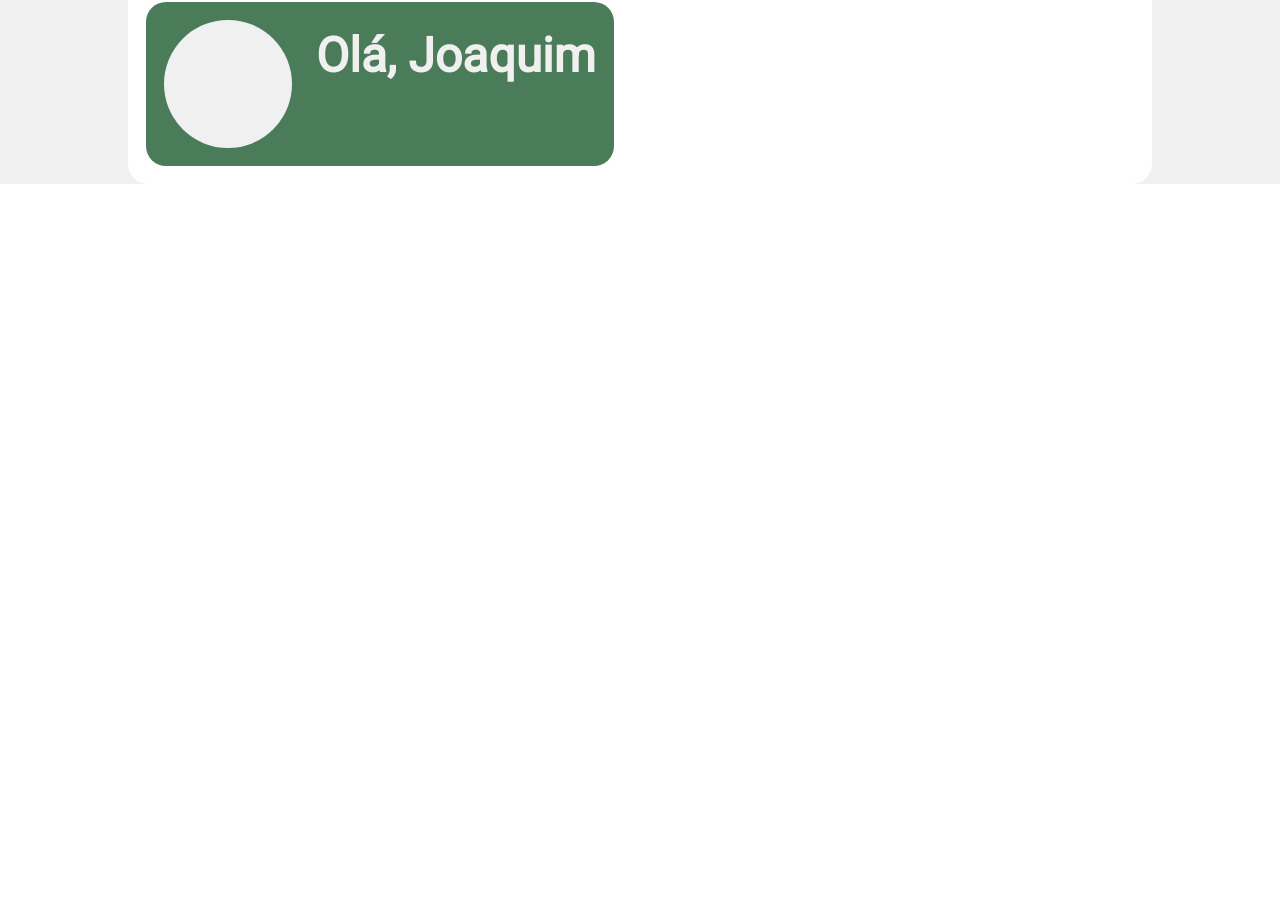
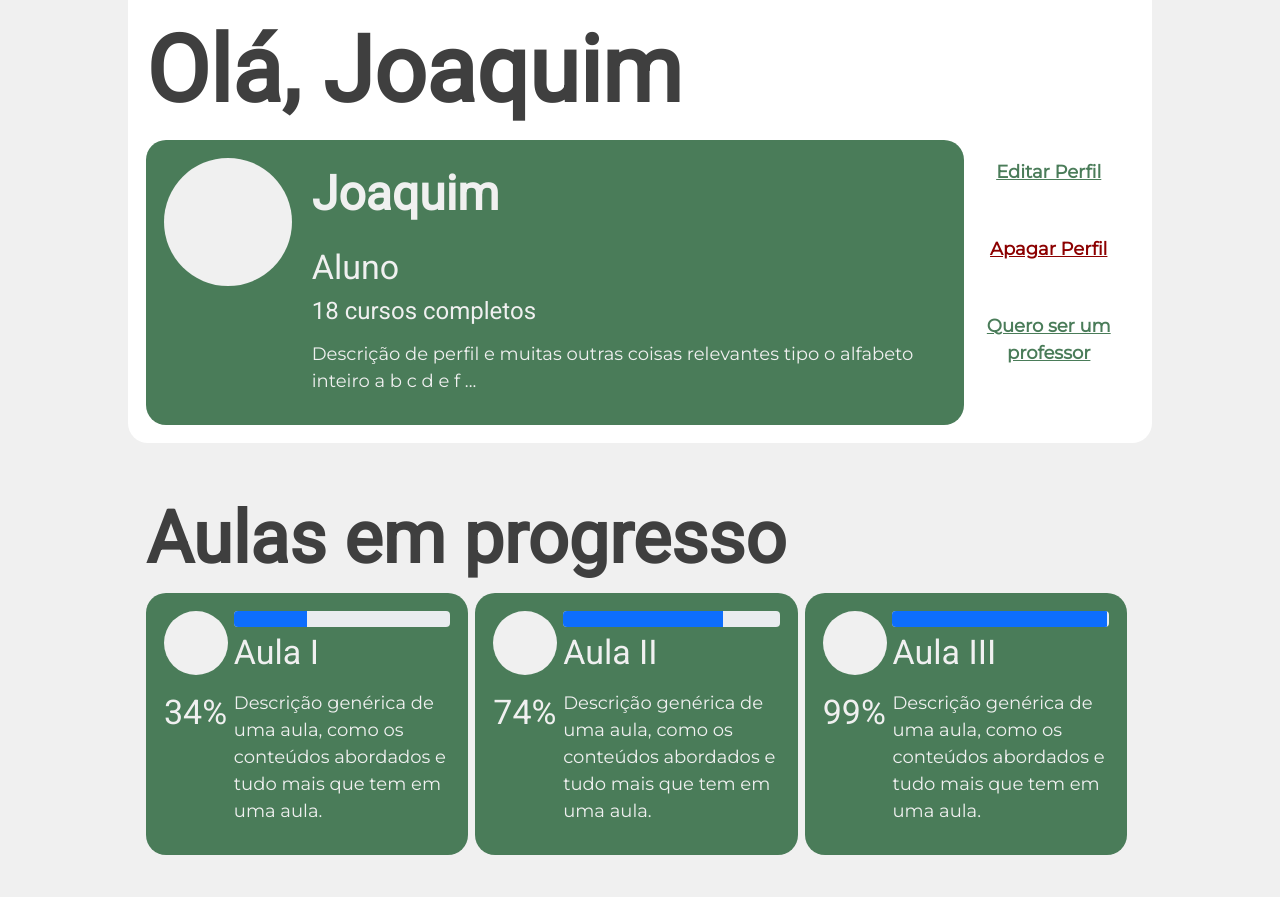
Before and after one commit to GabrielKishida/Iara, a React (Create React App) app: page /user in a window 1280 px wide. Shown: the part 138-1035 px from the top of the page. Before the commit the page ends 800 px from the top, so only its background shows below. Built offline with nearby package versions, Linux system fonts and the light colour scheme.

Commit message:
🚧 Work on User Page

```diff
--- a/src/components/button/button.tsx
+++ b/src/components/button/button.tsx
@@ -31,3 +31,19 @@ export const PrimaryButton = styled(Button).attrs(() => ({
   border-radius: ${SPACING.borderRadius}px;
   padding: ${SPACING.medium}px;
 `;
+
+interface LinkButtonProps {
+  delete?: boolean;
+}
+
+export const LinkButton = styled(Button).attrs(() => ({
+  variant: "link",
+}))`
+  color: ${(props: LinkButtonProps) =>
+    props.delete ? COLORS.red : COLORS.verdeEscuro};
+  font-weight: bold;
+  font-family: "Montserrat", regular;
+  font-size: 18px;
+  padding: ${SPACING.medium}px;
+  max-width: 200px;
+`;
--- a/src/components/card/card.style.tsx
+++ b/src/components/card/card.style.tsx
@@ -1,8 +1,13 @@
 import styled from "styled-components";
 import { COLORS, SPACING } from "../theme";
 
+interface CardContainerProps {
+  color?: string;
+}
+
 export const CardContainer = styled.div`
-  background-color: ${COLORS.verdeEscuro};
+  background-color: ${(props: CardContainerProps) =>
+    props.color ?? COLORS.verdeEscuro};
   border-radius: ${SPACING.borderRadius}px;
   padding: ${SPACING.medium}px;
   flex-direction: row;
@@ -14,3 +19,10 @@ export const MockCircle = styled.div`
   height: ${SPACING.xHuge * 2}px;
   border-radius: ${SPACING.xHuge}px;
 `;
+
+export const MockSmallCircle = styled.div`
+  background-color: ${COLORS.xLightGray};
+  width: ${SPACING.xLarge * 2}px;
+  height: ${SPACING.xLarge * 2}px;
+  border-radius: ${SPACING.xLarge}px;
+`;
--- a/src/components/card/card.tsx
+++ b/src/components/card/card.tsx
@@ -1,50 +1,6 @@
-import { H3, H4, H5, Body } from "../typography";
-import { VSeparator, HSeparator } from "../theme";
-import { CardContainer, MockCircle } from "./card.style";
+import { CardContainer } from "./card.style";
 import React from "react";
-import { Col, Row } from "../theme/grid";
-
-interface ProfileCardProps {
-  title: string;
-  role?: string;
-  subtitle?: string;
-  description?: string;
-}
 
 export const Card: React.FC = (props) => {
   return <CardContainer>{props.children}</CardContainer>;
 };
-
-export const ProfileCard: React.FC<ProfileCardProps> = (props) => {
-  return (
-    <CardContainer>
-      <Row>
-        <Col>
-          <MockCircle />
-        </Col>
-        <HSeparator />
-        <Col>
-          <H3 white>{props.title}</H3>
-          <VSeparator half />
-          {props.role && (
-            <div>
-              <H4 white>{props.role}</H4>
-            </div>
-          )}
-          {props.subtitle && (
-            <div>
-              <H5 white>{props.subtitle}</H5>
-              <VSeparator half />
-            </div>
-          )}
-          {props.description && (
-            <div>
-              <Body white>{props.description}</Body>
-              <VSeparator half />
-            </div>
-          )}
-        </Col>
-      </Row>
-    </CardContainer>
-  );
-};
--- /dev/null
+++ b/src/components/card/class_card.tsx
@@ -0,0 +1,45 @@
+import { H4, Body } from "../typography";
+import { VSeparator, HSeparator, COLORS } from "../theme";
+import { CardContainer, MockSmallCircle } from "./card.style";
+import React from "react";
+import { Col, Row } from "../theme/grid";
+import ProgressBar from "react-bootstrap/ProgressBar";
+
+interface ClassCardProps {
+  name: string;
+  classType: "inProgress" | "finished";
+  description?: string;
+  progress?: number;
+}
+
+export const ClassCard: React.FC<ClassCardProps> = (props) => {
+  const cardColor =
+    props.classType === "inProgress" ? COLORS.verdeEscuro : COLORS.darkGray;
+  return (
+    <CardContainer color={cardColor}>
+      <Row>
+        <Col>
+          <MockSmallCircle />
+          {props.progress && (
+            <div>
+              <VSeparator half />
+              <H4 white>{props.progress + "%"}</H4>
+            </div>
+          )}
+        </Col>
+        <HSeparator />
+        <Col>
+          {props.progress && <ProgressBar now={props.progress} />}
+          <H4 white>{props.name}</H4>
+          <VSeparator half />
+          {props.description && (
+            <div>
+              <Body white>{props.description}</Body>
+              <VSeparator half />
+            </div>
+          )}
+        </Col>
+      </Row>
+    </CardContainer>
+  );
+};
--- a/src/components/card/index.ts
+++ b/src/components/card/index.ts
@@ -1 +1,2 @@
 export * from "./card";
+export * from "./profile_card";
--- /dev/null
+++ b/src/components/card/profile_card.tsx
@@ -0,0 +1,46 @@
+import { H3, H4, H5, Body } from "../typography";
+import { VSeparator, HSeparator } from "../theme";
+import { CardContainer, MockCircle } from "./card.style";
+import React from "react";
+import { Col, Row } from "../theme/grid";
+
+interface ProfileCardProps {
+  title: string;
+  role?: string;
+  subtitle?: string;
+  description?: string;
+}
+
+export const ProfileCard: React.FC<ProfileCardProps> = (props) => {
+  return (
+    <CardContainer>
+      <Row>
+        <Col>
+          <MockCircle />
+        </Col>
+        <HSeparator />
+        <Col>
+          <H3 white>{props.title}</H3>
+          <VSeparator half />
+          {props.role && (
+            <div>
+              <H4 white>{props.role}</H4>
+            </div>
+          )}
+          {props.subtitle && (
+            <div>
+              <H5 white>{props.subtitle}</H5>
+              <VSeparator half />
+            </div>
+          )}
+          {props.description && (
+            <div>
+              <Body white>{props.description}</Body>
+              <VSeparator half />
+            </div>
+          )}
+        </Col>
+      </Row>
+    </CardContainer>
+  );
+};
--- a/src/components/theme/colors.ts
+++ b/src/components/theme/colors.ts
@@ -13,4 +13,5 @@ export const COLORS = {
   lightGray: "#d9d9d9",
   xLightGray: "#f0f0f0",
   white: "#ffffff",
+  red: "#8c0000",
 };
--- a/src/components/theme/grid.ts
+++ b/src/components/theme/grid.ts
@@ -28,6 +28,17 @@ export const DivLine = styled.div`
 `;
 
 export const Col = styled.div`
-  ${(props: ColProps) => props.size ?? `flex: ${props.size}`}
-  align-items: center;
+  display: flex;
+  flex-direction: column;
+  ${(props: ColProps) => props.size ?? `flex: ${props.size};`}
 `;
+
+export const VBox = styled.div`
+  display: flex;
+  flex-direction: column;
+  width: 80%;
+  padding: ${SPACING.medium}px;
+  justify-content: flex-start;
+  align-self: center;
+  flex-wrap: wrap;
+`;
--- a/src/components/theme/spacing.ts
+++ b/src/components/theme/spacing.ts
@@ -20,6 +20,10 @@ export const VSeparator = styled.div`
     props.half ? SPACING.small : SPACING.large}px;
 `;
 
+export const BigHSeparator = styled.div`
+  width: ${SPACING.xHuge}px;
+`;
+
 export const HSeparator = styled.div`
   width: ${(props: SeparatorProps) =>
     props.half ? SPACING.small : SPACING.large}px;
--- a/src/components/white_box/white_box.tsx
+++ b/src/components/white_box/white_box.tsx
@@ -1,15 +1,9 @@
 import styled from "styled-components";
 import { COLORS, SPACING } from "../theme";
+import { VBox } from "../theme/grid";
 
-export const WhiteBox = styled.div`
-  display: flex;
+export const WhiteBox = styled(VBox)`
   background-color: ${COLORS.white};
   border-bottom-left-radius: ${SPACING.borderRadius}px;
   border-bottom-right-radius: ${SPACING.borderRadius}px;
-  margin-horizontal: ${SPACING.huge}px;
-  width: 80%;
-  padding: ${SPACING.medium}px;
-  justify-content: flex-start;
-  align-self: center;
-  flex-wrap: wrap;
 `;
--- a/src/modules/UserPage/UserPage.tsx
+++ b/src/modules/UserPage/UserPage.tsx
@@ -1,6 +1,7 @@
-import { ProfileCard } from "../../components";
-import { Links } from "../../components/links";
-import { Grid, Row } from "../../components/theme/grid";
+import { H1, H2, ProfileCard, VSeparator, HSeparator } from "../../components";
+import { LinkButton } from "../../components/button";
+import { ClassCard } from "../../components/card/class_card";
+import { Col, Grid, Row, VBox } from "../../components/theme/grid";
 import { WhiteBox } from "../../components/white_box/white_box";
 
 export const UserPage: React.FC = () => {
@@ -8,9 +9,85 @@ export const UserPage: React.FC = () => {
     <Grid>
       <Row>
         <WhiteBox>
-          <ProfileCard title="Olá, Joaquim" />
+          <Row justifyContent="flex-start">
+            <H1>Olá, Joaquim</H1>
+          </Row>
+          <Row justifyContent="flex-start">
+            <Col size={1}>
+              <ProfileCard
+                title="Joaquim"
+                role="Aluno"
+                subtitle="18 cursos completos"
+                description="Descrição de perfil e muitas outras coisas relevantes tipo o alfabeto inteiro a b c d e f ..."
+              />
+            </Col>
+            <Col size={3}>
+              <LinkButton>Editar Perfil</LinkButton>
+              <VSeparator half />
+              <LinkButton delete>Apagar Perfil</LinkButton>
+              <VSeparator half />
+              <LinkButton>Quero ser um professor</LinkButton>
+              <VSeparator half />
+            </Col>
+          </Row>
         </WhiteBox>
+      </Row>
+      <VSeparator />
+      <Row>
+        <VBox>
+          <H2>Aulas em progresso</H2>
+          <Row justifyContent="flex-start">
+            {MOCK_CLASSES.map((classData) => (
+              <>
+                <ClassCard
+                  classType="inProgress"
+                  name={classData.name}
+                  progress={classData.progress}
+                  description={classData.description}
+                />
+                <HSeparator />
+              </>
+            ))}
+          </Row>
+          <VSeparator />
+
+          <H2>Aulas finalizadas</H2>
+          <Row justifyContent="flex-start">
+            {MOCK_CLASSES.map((classData) => (
+              <>
+                <ClassCard
+                  classType="finished"
+                  name={classData.name}
+                  progress={classData.progress}
+                  description={classData.description}
+                />
+                <HSeparator />
+              </>
+            ))}
+          </Row>
+        </VBox>
       </Row>
     </Grid>
   );
 };
+
+const MOCK_CLASSES = [
+  {
+    name: "Aula I",
+    progress: 34,
+    description:
+      "Descrição genérica de uma aula, como os conteúdos abordados e tudo mais que tem em uma aula.",
+  },
+  {
+    name: "Aula II",
+    progress: 74,
+    description:
+      "Descrição genérica de uma aula, como os conteúdos abordados e tudo mais que tem em uma aula.",
+  },
+  {
+    name: "Aula III",
+    progress: 99,
+    description:
+      "Descrição genérica de uma aula, como os conteúdos abordados e tudo mais que tem em uma aula.",
+  },
+];
```
Also changed, not shown: src/components/button/button.style.tsx (deleted, +0 -16 lines).
